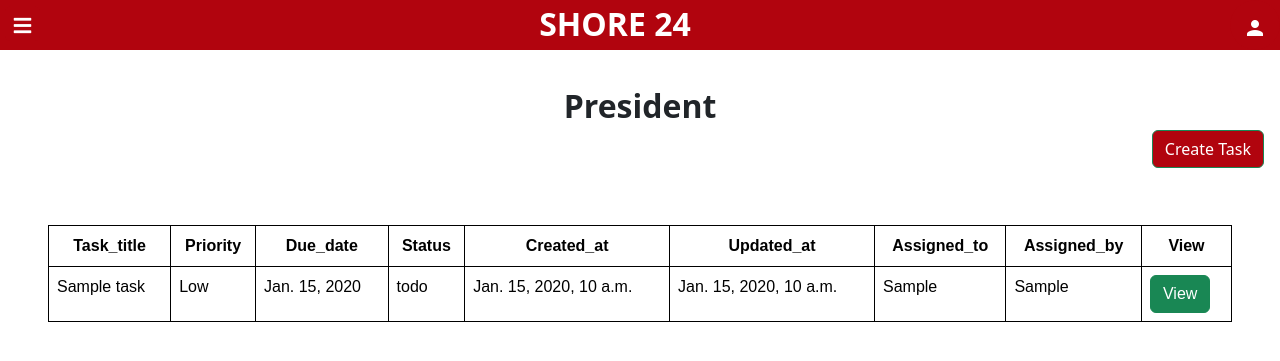
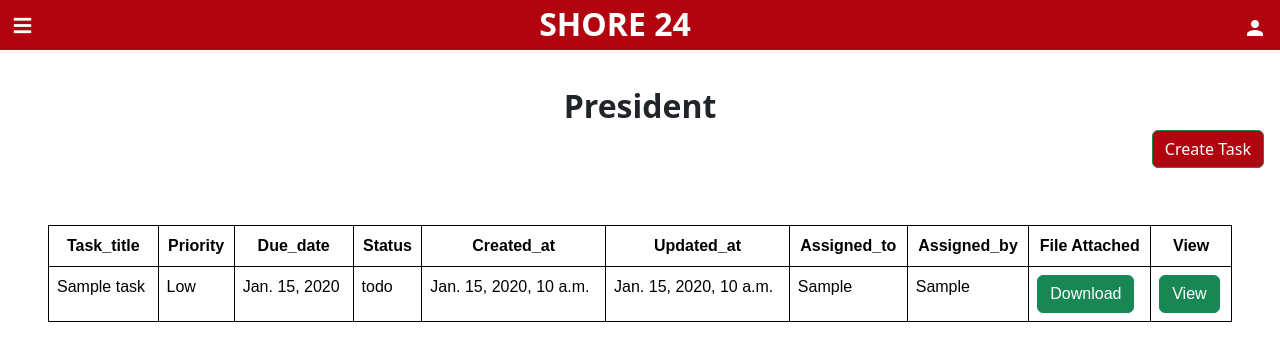
Before and after one commit to Mr-Jerry-Haxor/Shore-Gitam, a Django app: page /coreteam/tasks/president in a window 1280 px wide. Shown: the top 361 px of the page. Run offline with Django 4.2, Linux system fonts and the light colour scheme; a user stored in the database is signed in; tables that the repository leaves empty hold one stand-in row (values such as "Sample post"); some libraries are stand-ins or nearby versions.

Commit message:
Update dashboard.html

```diff
--- a/coreteam/templates/dashboard.html
+++ b/coreteam/templates/dashboard.html
@@ -140,9 +140,63 @@
                 Hospitality
                 {% endif %}
             </div>
-            <a href="{% url 'createtask' domain_name=domain %}">
-            <button type="button" class="btn btn-success" id="add-task">Create Task</button>
-            </a>
+            {% if request.user.president and domain == 'president' %}
+                <a href="{% url 'createtask' domain_name=domain %}">
+                <button type="button" class="btn btn-success" id="add-task">Create Task</button>
+                </a>
+            {% elif request.user.vice_president and domain == 'vice_president'%}
+                <a href="{% url 'createtask' domain_name=domain %}">
+                <button type="button" class="btn btn-success" id="add-task">Create Task</button>
+                </a>
+            {% elif request.user.technology and domain == 'technology' %}
+                <a href="{% url 'createtask' domain_name=domain %}">
+                <button type="button" class="btn btn-success" id="add-task">Create Task</button>
+                </a>
+            {% elif request.user.operations and domain == 'operations' %}
+                <a href="{% url 'createtask' domain_name=domain %}">
+                <button type="button" class="btn btn-success" id="add-task">Create Task</button>
+                </a>
+            {% elif request.user.events_cultural and domain == 'events-cultural' %}
+                <a href="{% url 'createtask' domain_name=domain %}">
+                <button type="button" class="btn btn-success" id="add-task">Create Task</button>
+                </a>
+            {% elif request.user.events_sports and domain == 'events-sports' %}
+                <a href="{% url 'createtask' domain_name=domain %}">
+                <button type="button" class="btn btn-success" id="add-task">Create Task</button>
+                </a>
+            {% elif request.user.marketing and domain == 'marketing' %}
+                <a href="{% url 'createtask' domain_name=domain %}">
+                <button type="button" class="btn btn-success" id="add-task">Create Task</button>
+                </a>
+            {% elif request.user.sponsorship and domain == 'sponsorship' %}
+                <a href="{% url 'createtask' domain_name=domain %}">
+                <button type="button" class="btn btn-success" id="add-task">Create Task</button>
+                </a>
+            {% elif request.user.legal and domain == 'legal' %}
+                <a href="{% url 'createtask' domain_name=domain %}">
+                <button type="button" class="btn btn-success" id="add-task">Create Task</button>
+                </a>
+            {% elif request.user.design and domain == 'design' %}
+                <a href="{% url 'createtask' domain_name=domain %}">
+                <button type="button" class="btn btn-success" id="add-task">Create Task</button>
+                </a>
+            {% elif request.user.finance and domain == 'finance' %}
+                <a href="{% url 'createtask' domain_name=domain %}">
+                <button type="button" class="btn btn-success" id="add-task">Create Task</button>
+                </a>
+            {% elif request.user.media and domain == 'media' %}
+                <a href="{% url 'createtask' domain_name=domain %}">
+                <button type="button" class="btn btn-success" id="add-task">Create Task</button>
+                </a>
+            {% elif request.user.security and domain == 'security' %}
+                <a href="{% url 'createtask' domain_name=domain %}">
+                <button type="button" class="btn btn-success" id="add-task">Create Task</button>
+                </a>
+            {% elif request.user.hospitality and domain == 'hospitality' %}
+                <a href="{% url 'createtask' domain_name=domain %}">
+                <button type="button" class="btn btn-success" id="add-task">Create Task</button>
+                </a>
+            {% endif %}
         <div class="child-two">
             <div class="table-responsive">
                 <table class="table">
@@ -155,6 +209,7 @@
                         <th class="name">Updated_at</th>
                         <th class="name">Assigned_to</th>
                         <th class="name">Assigned_by</th>
+                        <th class="name">File Attached</th>
                         <th class="name">View</th>
                     </tr>
                     {% for task in tasks %}
@@ -167,6 +222,13 @@
                         <td>{{ task.updated_at }}</td>
                         <td>{{ task.assigned_to }}</td>
                         <td>{{ task.assigned_by }}</td>
+                        <td>
+                            {% if task.attached_file %}
+                                <a href="https://shore.gitam.edu/home/ubuntuserver/Shore24/media/{{ task.attached_file }}">
+                                    <button type="button" class="btn btn-success">Download</button>
+                                </a>
+                            {% endif %}
+                        </td>
                         <td>
                             <a href="#">
                                 <button type="button" class="btn btn-success">View</button>
```
